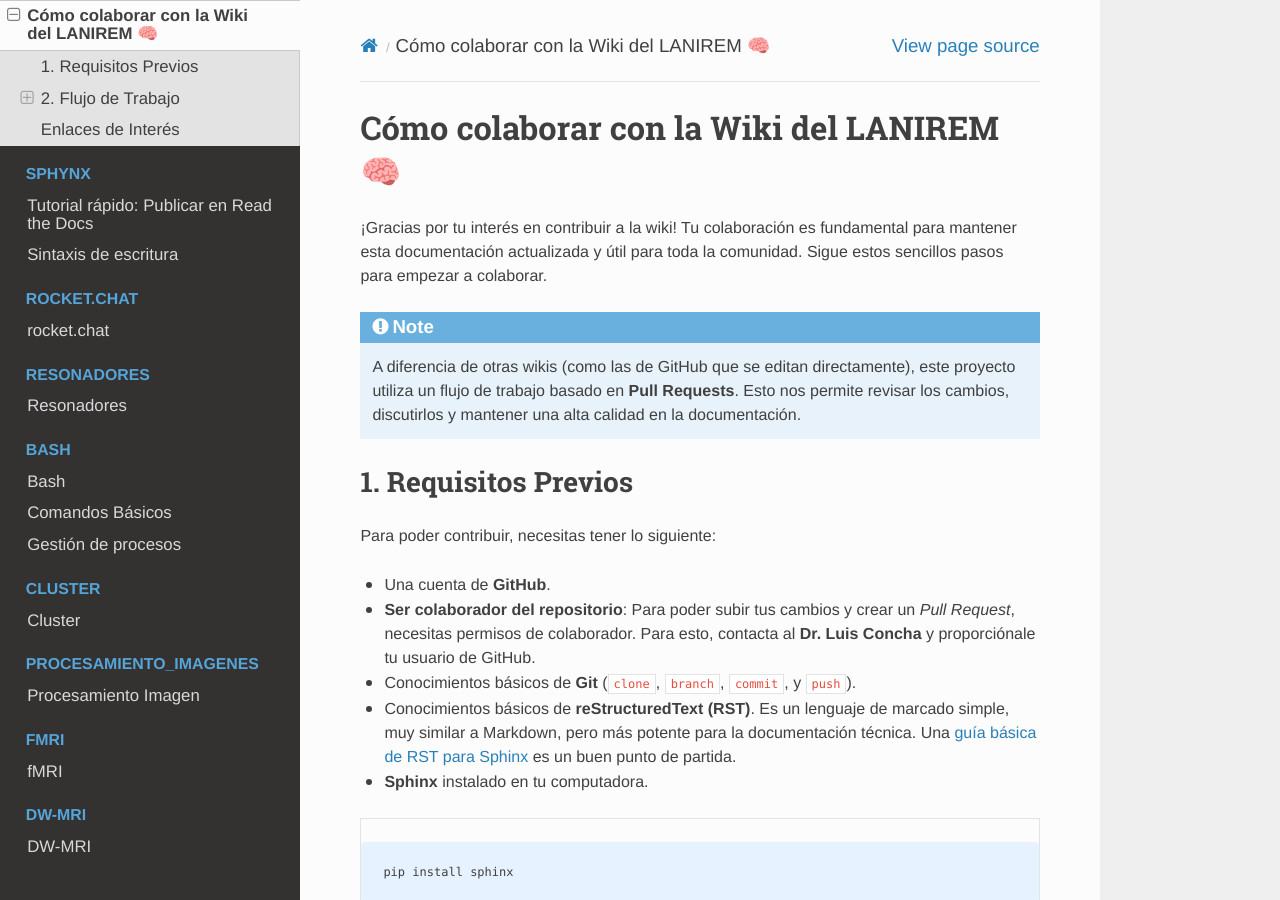
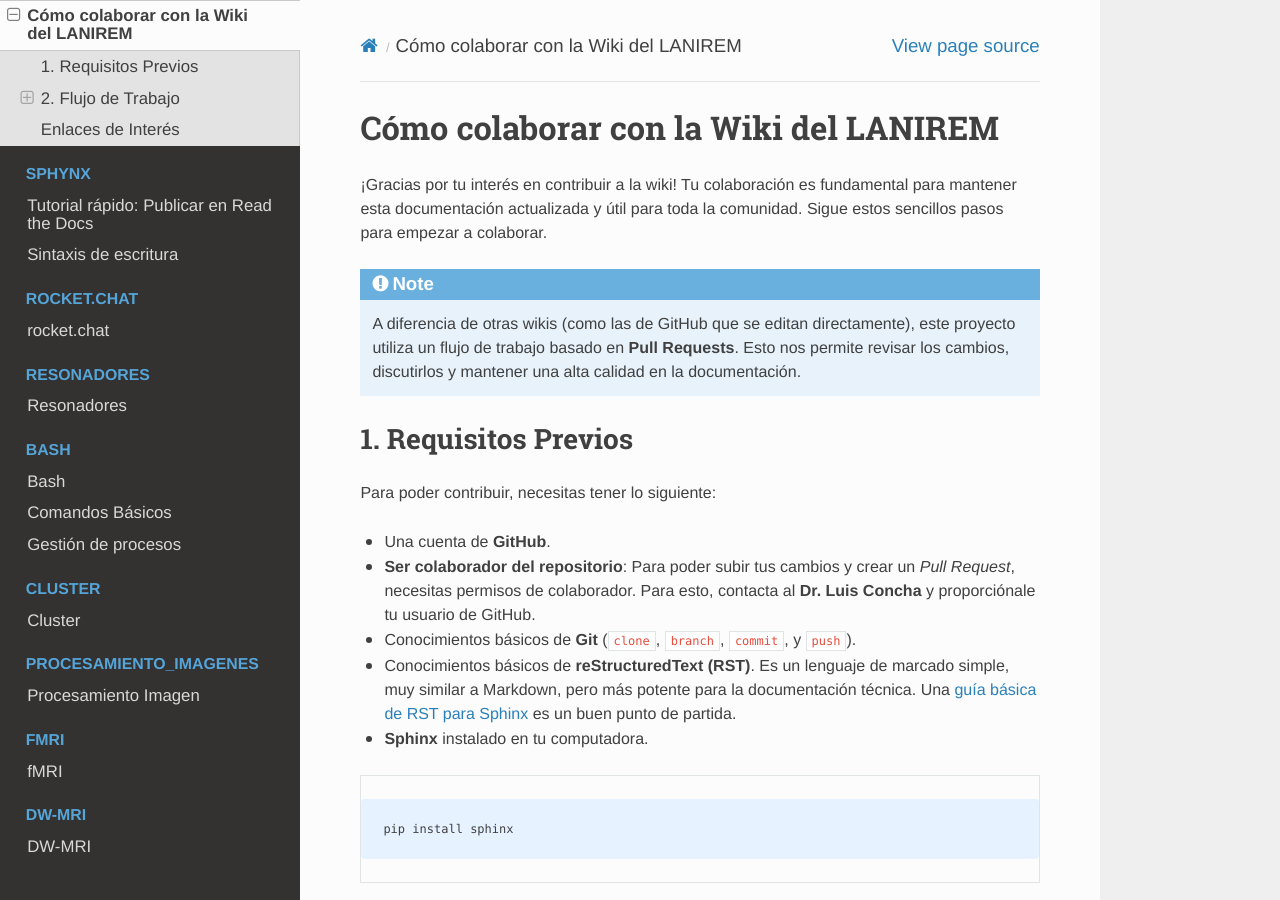
Before and after one commit to AngelGPaulin/LANIREM, a Sphinx documentation site: the page built from docs/source/modificar_wiki/Modificar-Wiki.rst, in a window 1280 px wide and 900 px high. Built offline with Sphinx 7.4.7 and the Read the Docs theme 3.1.0, drawn with Linux system fonts in a browser that asks for light colours; pages that are not in the unit, such as notebooks, are missing from menus.

Commit message:
icon removal

```diff
--- a/docs/source/modificar_wiki/Modificar-Wiki.rst
+++ b/docs/source/modificar_wiki/Modificar-Wiki.rst
@@ -1,7 +1,7 @@
 .. _colaborar-wiki:
 
 ======================================
-Cómo colaborar con la Wiki del LANIREM 🧠
+Cómo colaborar con la Wiki del LANIREM
 ======================================
 
 ¡Gracias por tu interés en contribuir a la wiki! Tu colaboración es fundamental
```
